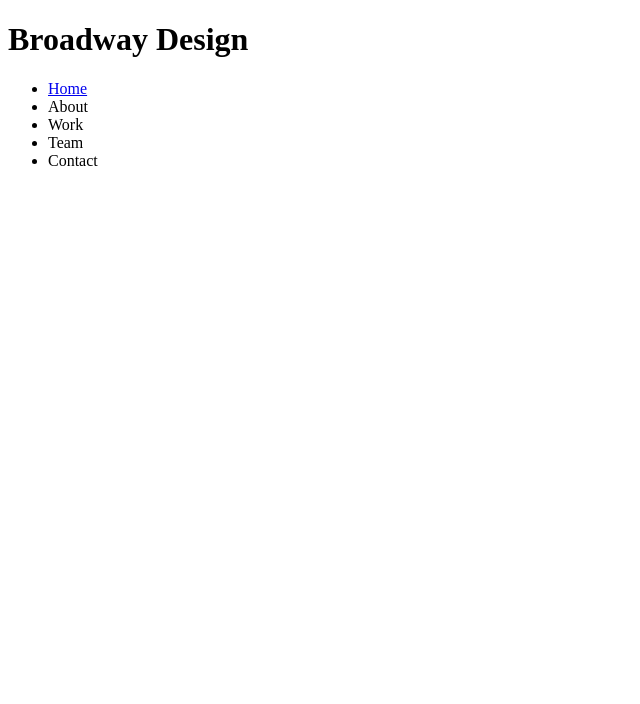
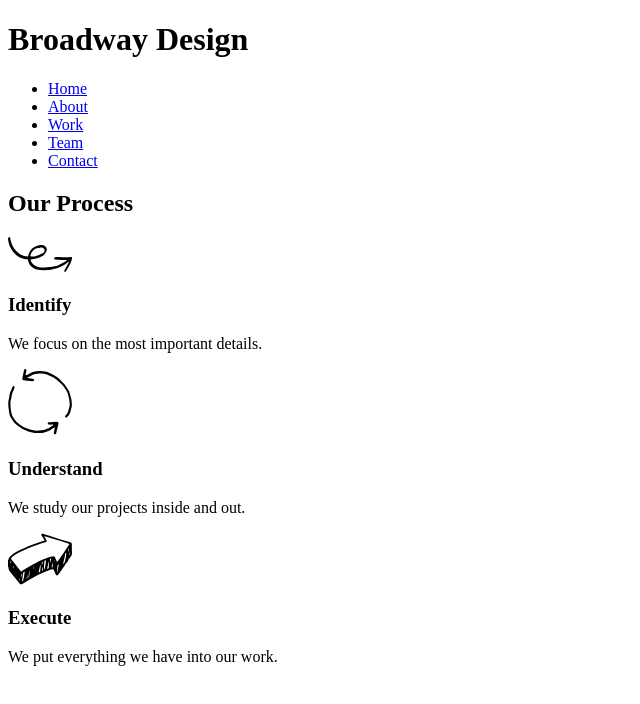
Before and after one commit to HyperHiccup/broadway, a plain HTML site: page index.html in a window 1280 px wide. Shown: the whole page, without its empty margins (0-640 px from the left). Drawn offline with Linux system fonts and the light colour scheme.

Commit message:
First Section added

```diff
--- a/index.html
+++ b/index.html
@@ -11,13 +11,30 @@
       <nav>
         <ul>
           <li><a href="./index.html">Home</a></li>
-          <li>About</li>
-          <li>Work</li>
-          <li>Team</li>
-          <li>Contact</li>
+          <li><a href="./index.html">About</a></li>
+          <li><a href="./index.html">Work</a></li>
+          <li><a href="./index.html">Team</a></li>
+          <li><a href="./index.html">Contact</a></li>
         </ul>
       </nav>
     </header>
+    <section>
+      <h2>Our Process</h2>
+      <div id="identify">
+        <p><img src="./resources/images/identify.svg"></p>
+        <h3>Identify</h3>
+        <p>We focus on the most important details.</p>
+      </div>
+      <div id="understand">
+        <p><img src="./resources/images/understand.svg"></p>
+        <h3>Understand</h3>
+        <p>We study our projects inside and out.</p>
+      </div>
+      <div id="execute">
+        <p><img src="./resources/images/execute.svg"></p>
+        <h3>Execute</h3>
+        <p>We put everything we have into our work.</p>
+    </section>
 
   </body>
 </html>
```
